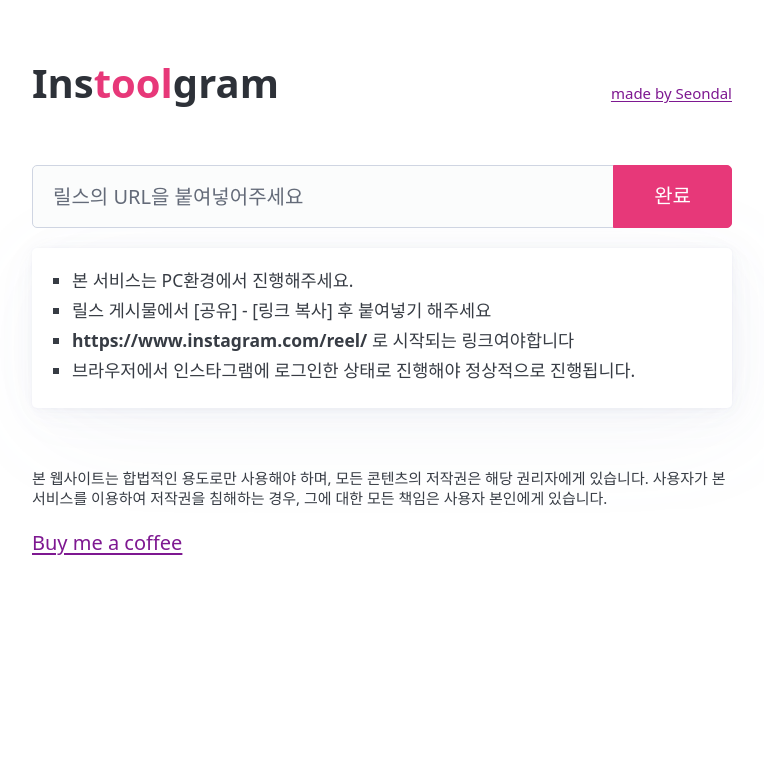
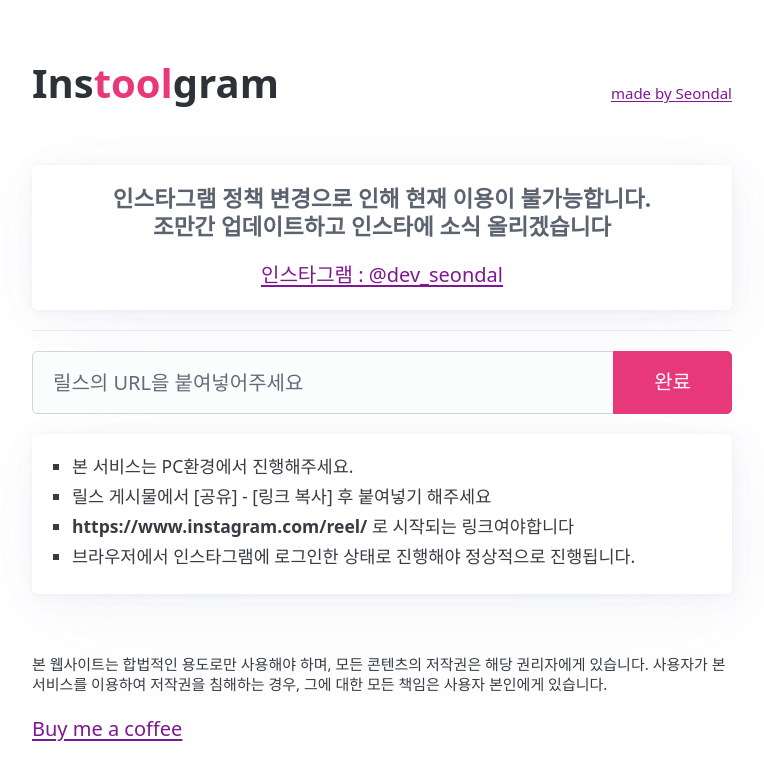
Before and after one commit to seondal/Instoolgram, a Next.js app: page / in a window 1280 px wide. Shown: the top 780 px of the page, without its empty margins (258-1022 px from the left). Built offline with nearby package versions, Linux system fonts and the light colour scheme; no server answers.

Commit message:
📦 add :  중단 공지

```diff
--- a/src/app/page.tsx
+++ b/src/app/page.tsx
@@ -1,5 +1,6 @@
 "use client";
 
+import { DEVELOPER } from "@/constants/env";
 import copyToClipboard from "@/utils/copyToClipboard";
 import { sendGAEvent } from "@next/third-parties/google";
 import { FormEvent, useState } from "react";
@@ -79,6 +80,16 @@
 
   return (
     <>
+      <article className="text-center">
+        <h5>
+          인스타그램 정책 변경으로 인해 현재 이용이 불가능합니다.
+          <br />
+          조만간 업데이트하고 인스타에 소식 올리겠습니다
+          <br />
+        </h5>
+        <a href={DEVELOPER}>인스타그램 : @dev_seondal</a>
+      </article>
+      <hr />
       <form onSubmit={onSubmit}>
         <fieldset role="group">
           <input
```
